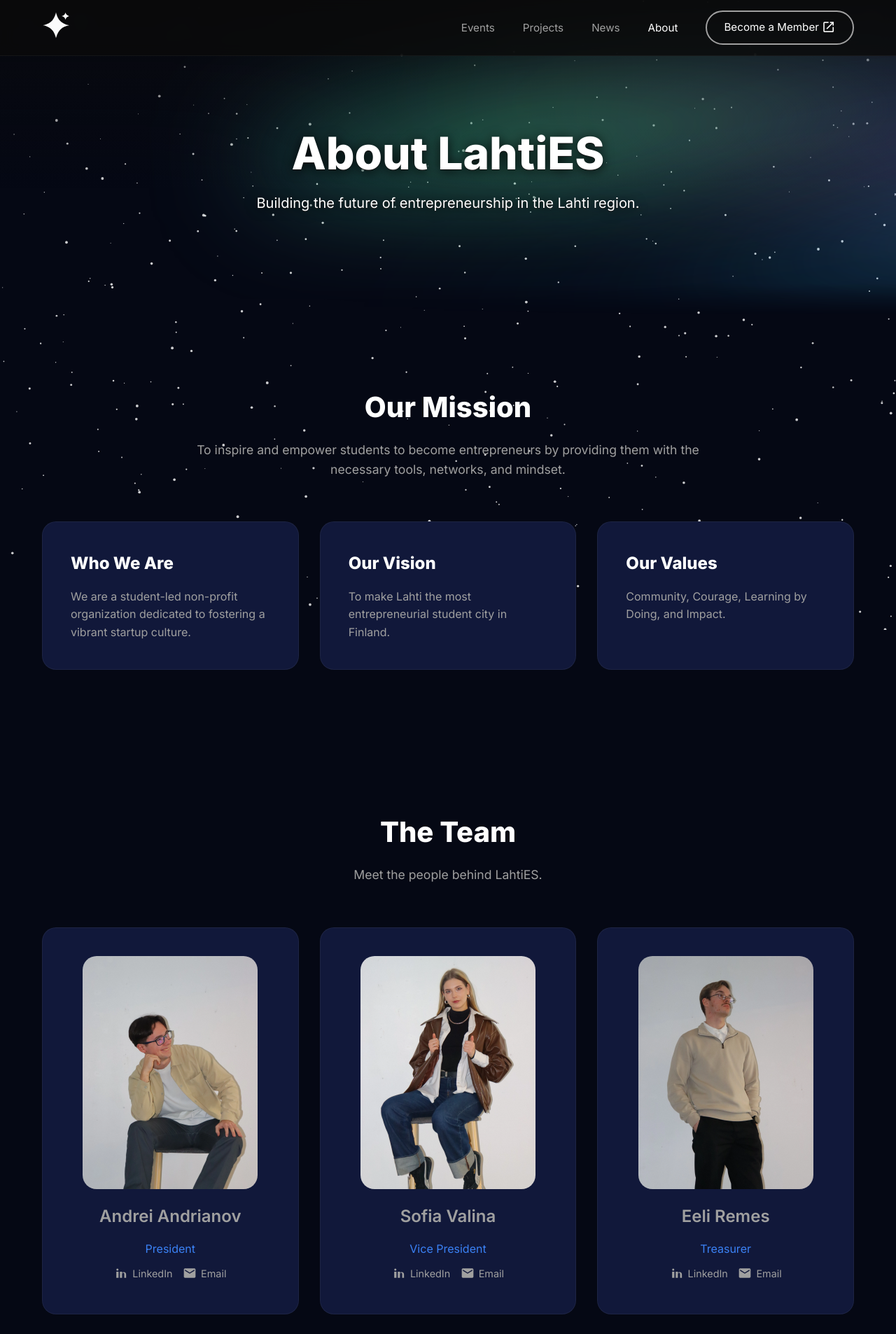
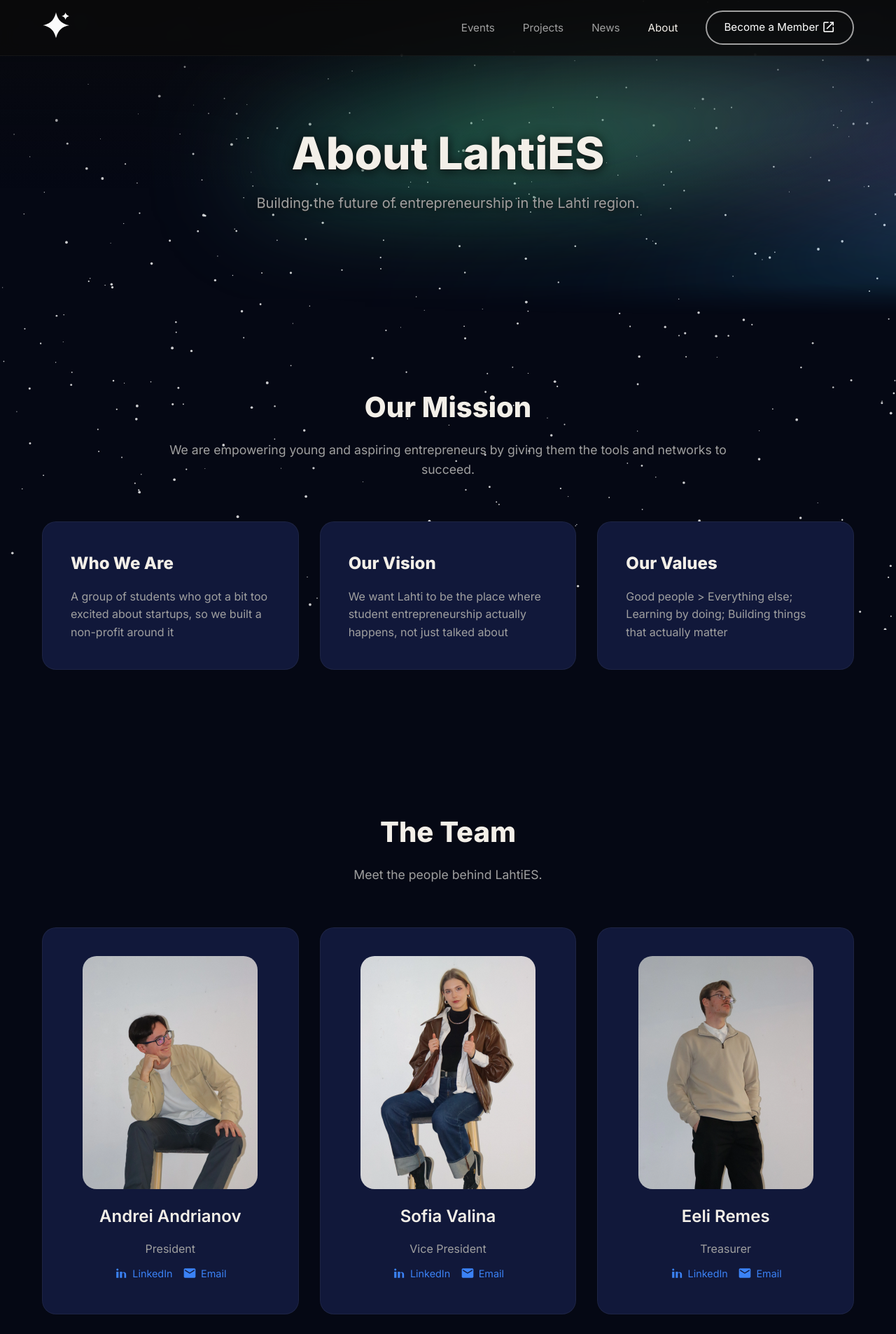
Before and after one commit to lahties/website, a Jekyll site: the page built from about.html, in a window 1280 px wide. Shown: the top 1906 px of the page at 70% size. Built offline with Jekyll 4.4.1, drawn with Linux system fonts in a browser that asks for light colours; some of the changed text lies outside the part shown.

Commit message:
Added fixes and improvements

```diff
--- a/_includes/footer.html
+++ b/_includes/footer.html
@@ -2,7 +2,7 @@
     <div class="container footer-content">
         <div class="footer-col">
             <img src="{{ 'assets/images/logo.png' | relative_url }}" alt="LahtiES Logo" class="logo-img">
-            <p>Lahti Entrepreneurship Society</p>
+            <p>Lahti Entrepreneurship Society Ry</p>
             <p style="color: var(--text-secondary);margin-top: 1rem;">LahtiES is home to passionate, ambitious individuals who believe in the power of innovation and learning from every experience. </p>
         </div>
         {% for col in site.data.footer.columns %}
--- a/about.html
+++ b/about.html
@@ -19,21 +19,21 @@
     <div class="container">
         <div class="section-header fade-in-on-scroll">
             <h2>Our Mission</h2>
-            <p style="max-width: 800px; margin: 0 auto;">To inspire and empower students to become entrepreneurs by providing them with the necessary tools, networks, and mindset.</p>
+            <p style="max-width: 800px; margin: 0 auto;">We are empowering young and aspiring entrepreneurs by giving them the tools and networks to succeed.</p>
         </div>
 
         <div class="grid-3" style="margin-top: 60px;">
             <div class="card fade-in-on-scroll">
                 <h3>Who We Are</h3>
-                <p style="margin-top: 10px;">We are a student-led non-profit organization dedicated to fostering a vibrant startup culture.</p>
+                <p style="margin-top: 10px;">A group of students who got a bit too excited about startups, so we built a non-profit around it</p>
             </div>
             <div class="card fade-in-on-scroll delay-1">
                 <h3>Our Vision</h3>
-                <p style="margin-top: 10px;">To make Lahti the most entrepreneurial student city in Finland.</p>
+                <p style="margin-top: 10px;">We want Lahti to be the place where student entrepreneurship actually happens, not just talked about</p>
             </div>
             <div class="card fade-in-on-scroll delay-2">
                 <h3>Our Values</h3>
-                <p style="margin-top: 10px;">Community, Courage, Learning by Doing, and Impact.</p>
+                <p style="margin-top: 10px;">Good people > Everything else; Learning by doing; Building things that actually matter</p>
             </div>
         </div>
     </div>
@@ -49,26 +49,26 @@
             <div class="card fade-in-on-scroll" style="text-align: center;">
                 <img src="{{ 'assets/images/andrei.webp' | relative_url }}" alt="Andrei Andrianov" class="team-photo">
                 <h3><a href="https://www.linkedin.com/in/andrei-andrianov-prlemon/" class="team-link" target="_blank" rel="noopener noreferrer">Andrei Andrianov</a></h3>
-                <p style="color: var(--accent-color);">President</p>
+                <p>President</p>
                 <a href="https://www.linkedin.com/in/andrei-andrianov-prlemon/" class="linkedin-profile" target="_blank" rel="noopener noreferrer">
                     <svg xmlns="http://www.w3.org/2000/svg" viewBox="0 0 34 34" class="linkedin-icon"><path d="M34,34H0V0H34V34Z" fill="none"/><path d="M10.9,13.5H5.4V28.6H10.9V13.5ZM8.1,11.1a2.6,2.6,0,1,1,2.6-2.6A2.6,2.6,0,0,1,8.1,11.1ZM29.2,20.9c0-4.3-2.3-6.3-5.3-6.3a4.6,4.6,0,0,0-4.3,2.4h-.1V13.5H14.1V28.6h5.3V20.2c0-2.1.4-4.1,2.9-4.1,2.4,0,2.4,2.3,2.4,4.2V28.6H29.2Z" fill="currentColor"/></svg>
                     LinkedIn
                 </a>
                 <a href="mailto:andrei.andrianov@lahties.com" class="email-profile" target="_blank" rel="noopener noreferrer">
-                    <svg xmlns="http://www.w3.org/2000/svg" viewBox="0 0 24 24" class="email-icon"><path d="M0 0h24v24H0z" fill="none"/><path d="M20 4H4c-1.1 0-2 .9-2 2v12c0 1.1.9 2 2 2h16c1.1 0 2-.9 2-2V6c0-1.1-.9-2-2-2zm0 4l-8 5-8-5V6l8 5 8-5v2z"/></svg>
+                    <svg xmlns="http://www.w3.org/2000/svg" viewBox="0 0 24 24" class="email-icon"><path d="M0 0h24v24H0z" fill="none"/><path d="M20 4H4c-1.1 0-2 .9-2 2v12c0 1.1.9 2 2 2h16c1.1 0 2-.9 2-2V6c0-1.1-.9-2-2-2zm0 4l-8 5-8-5V6l8 5 8-5v2z" fill="currentColor"/></svg>
                     Email
                 </a>
             </div>
             <div class="card fade-in-on-scroll delay-1" style="text-align: center;">
                 <img src="{{ 'assets/images/sofia.webp' | relative_url }}" alt="Sofia Valina" class="team-photo">
                 <h3><a href="https://www.linkedin.com/in/sofia-valina-017271263/" class="team-link" target="_blank" rel="noopener noreferrer">Sofia Valina</a></h3>
-                <p style="color: var(--accent-color);">Vice President</p>
+                <p>Vice President</p>
                 <a href="https://www.linkedin.com/in/sofia-valina-017271263/" class="linkedin-profile" target="_blank" rel="noopener noreferrer">
                     <svg xmlns="http://www.w3.org/2000/svg" viewBox="0 0 34 34" class="linkedin-icon"><path d="M34,34H0V0H34V34Z" fill="none"/><path d="M10.9,13.5H5.4V28.6H10.9V13.5ZM8.1,11.1a2.6,2.6,0,1,1,2.6-2.6A2.6,2.6,0,0,1,8.1,11.1ZM29.2,20.9c0-4.3-2.3-6.3-5.3-6.3a4.6,4.6,0,0,0-4.3,2.4h-.1V13.5H14.1V28.6h5.3V20.2c0-2.1.4-4.1,2.9-4.1,2.4,0,2.4,2.3,2.4,4.2V28.6H29.2Z" fill="currentColor"/></svg>
                     LinkedIn
                 </a>
                 <a href="mailto:sofia.valina@lahties.com" class="email-profile" target="_blank" rel="noopener noreferrer">
-                    <svg xmlns="http://www.w3.org/2000/svg" viewBox="0 0 24 24" class="email-icon"><path d="M0 0h24v24H0z" fill="none"/><path d="M20 4H4c-1.1 0-2 .9-2 2v12c0 1.1.9 2 2 2h16c1.1 0 2-.9 2-2V6c0-1.1-.9-2-2-2zm0 4l-8 5-8-5V6l8 5 8-5v2z"/></svg>
+                    <svg xmlns="http://www.w3.org/2000/svg" viewBox="0 0 24 24" class="email-icon"><path d="M0 0h24v24H0z" fill="none"/><path d="M20 4H4c-1.1 0-2 .9-2 2v12c0 1.1.9 2 2 2h16c1.1 0 2-.9 2-2V6c0-1.1-.9-2-2-2zm0 4l-8 5-8-5V6l8 5 8-5v2z" fill="currentColor"/></svg>
                     Email
                 </a>
             </div>
@@ -76,65 +76,65 @@
              <div class="card fade-in-on-scroll delay-2" style="text-align: center;">
                 <img src="{{ 'assets/images/eeli.webp' | relative_url }}" alt="Eeli Remes" class="team-photo">
                 <h3><a href="https://www.linkedin.com/in/eeli-remes" class="team-link" target="_blank" rel="noopener noreferrer">Eeli Remes</a></h3>
-                <p style="color: var(--accent-color);">Treasurer</p>
+                <p>Treasurer</p>
                 <a href="https://www.linkedin.com/in/eeli-remes" class="linkedin-profile" target="_blank" rel="noopener noreferrer">
                     <svg xmlns="http://www.w3.org/2000/svg" viewBox="0 0 34 34" class="linkedin-icon"><path d="M34,34H0V0H34V34Z" fill="none"/><path d="M10.9,13.5H5.4V28.6H10.9V13.5ZM8.1,11.1a2.6,2.6,0,1,1,2.6-2.6A2.6,2.6,0,0,1,8.1,11.1ZM29.2,20.9c0-4.3-2.3-6.3-5.3-6.3a4.6,4.6,0,0,0-4.3,2.4h-.1V13.5H14.1V28.6h5.3V20.2c0-2.1.4-4.1,2.9-4.1,2.4,0,2.4,2.3,2.4,4.2V28.6H29.2Z" fill="currentColor"/></svg>
                     LinkedIn
                 </a>
                 <a href="mailto:eeli.remes@lahties.com" class="email-profile" target="_blank" rel="noopener noreferrer">
-                    <svg xmlns="http://www.w3.org/2000/svg" viewBox="0 0 24 24" class="email-icon"><path d="M0 0h24v24H0z" fill="none"/><path d="M20 4H4c-1.1 0-2 .9-2 2v12c0 1.1.9 2 2 2h16c1.1 0 2-.9 2-2V6c0-1.1-.9-2-2-2zm0 4l-8 5-8-5V6l8 5 8-5v2z"/></svg>
+                    <svg xmlns="http://www.w3.org/2000/svg" viewBox="0 0 24 24" class="email-icon"><path d="M0 0h24v24H0z" fill="none"/><path d="M20 4H4c-1.1 0-2 .9-2 2v12c0 1.1.9 2 2 2h16c1.1 0 2-.9 2-2V6c0-1.1-.9-2-2-2zm0 4l-8 5-8-5V6l8 5 8-5v2z" fill="currentColor"/></svg>
                     Email
                 </a>
             </div>
              <div class="card fade-in-on-scroll delay-2" style="text-align: center;">
                 <img src="{{ 'assets/images/polina.webp' | relative_url }}" alt="Polina Antonova" class="team-photo">
                 <h3><a href="https://www.linkedin.com/in/polina-antonova-546295313/" class="team-link" target="_blank" rel="noopener noreferrer">Polina Antonova</a></h3>
-                <p style="color: var(--accent-color);">Head of Marketing</p>
+                <p>Head of Marketing</p>
                 <a href="https://www.linkedin.com/in/polina-antonova-546295313/" class="linkedin-profile" target="_blank" rel="noopener noreferrer">
                     <svg xmlns="http://www.w3.org/2000/svg" viewBox="0 0 34 34" class="linkedin-icon"><path d="M34,34H0V0H34V34Z" fill="none"/><path d="M10.9,13.5H5.4V28.6H10.9V13.5ZM8.1,11.1a2.6,2.6,0,1,1,2.6-2.6A2.6,2.6,0,0,1,8.1,11.1ZM29.2,20.9c0-4.3-2.3-6.3-5.3-6.3a4.6,4.6,0,0,0-4.3,2.4h-.1V13.5H14.1V28.6h5.3V20.2c0-2.1.4-4.1,2.9-4.1,2.4,0,2.4,2.3,2.4,4.2V28.6H29.2Z" fill="currentColor"/></svg>
                     LinkedIn
                 </a>
                 <a href="mailto:polina.antonova@lahties.com" class="email-profile" target="_blank" rel="noopener noreferrer">
-                    <svg xmlns="http://www.w3.org/2000/svg" viewBox="0 0 24 24" class="email-icon"><path d="M0 0h24v24H0z" fill="none"/><path d="M20 4H4c-1.1 0-2 .9-2 2v12c0 1.1.9 2 2 2h16c1.1 0 2-.9 2-2V6c0-1.1-.9-2-2-2zm0 4l-8 5-8-5V6l8 5 8-5v2z"/></svg>
+                    <svg xmlns="http://www.w3.org/2000/svg" viewBox="0 0 24 24" class="email-icon"><path d="M0 0h24v24H0z" fill="none"/><path d="M20 4H4c-1.1 0-2 .9-2 2v12c0 1.1.9 2 2 2h16c1.1 0 2-.9 2-2V6c0-1.1-.9-2-2-2zm0 4l-8 5-8-5V6l8 5 8-5v2z" fill="currentColor"/></svg>
                     Email
                 </a>
             </div>
              <div class="card fade-in-on-scroll" style="text-align: center;">
                 <img src="{{ 'assets/images/veronika.webp' | relative_url }}" alt="Veronika Sulák" class="team-photo">
                 <h3><a href="https://www.linkedin.com/in/veronika-sulak" class="team-link" target="_blank" rel="noopener noreferrer">Veronika Sulák</a></h3>
-                <p style="color: var(--accent-color);">Head of Events</p>
+                <p>Head of Events</p>
                 <a href="https://www.linkedin.com/in/veronika-sulak" class="linkedin-profile" target="_blank" rel="noopener noreferrer">
                     <svg xmlns="http://www.w3.org/2000/svg" viewBox="0 0 34 34" class="linkedin-icon"><path d="M34,34H0V0H34V34Z" fill="none"/><path d="M10.9,13.5H5.4V28.6H10.9V13.5ZM8.1,11.1a2.6,2.6,0,1,1,2.6-2.6A2.6,2.6,0,0,1,8.1,11.1ZM29.2,20.9c0-4.3-2.3-6.3-5.3-6.3a4.6,4.6,0,0,0-4.3,2.4h-.1V13.5H14.1V28.6h5.3V20.2c0-2.1.4-4.1,2.9-4.1,2.4,0,2.4,2.3,2.4,4.2V28.6H29.2Z" fill="currentColor"/></svg>
                     LinkedIn
                 </a>
                 <a href="mailto:veronika.sulak@lahties.com" class="email-profile" target="_blank" rel="noopener noreferrer">
-                    <svg xmlns="http://www.w3.org/2000/svg" viewBox="0 0 24 24" class="email-icon"><path d="M0 0h24v24H0z" fill="none"/><path d="M20 4H4c-1.1 0-2 .9-2 2v12c0 1.1.9 2 2 2h16c1.1 0 2-.9 2-2V6c0-1.1-.9-2-2-2zm0 4l-8 5-8-5V6l8 5 8-5v2z"/></svg>
+                    <svg xmlns="http://www.w3.org/2000/svg" viewBox="0 0 24 24" class="email-icon"><path d="M0 0h24v24H0z" fill="none"/><path d="M20 4H4c-1.1 0-2 .9-2 2v12c0 1.1.9 2 2 2h16c1.1 0 2-.9 2-2V6c0-1.1-.9-2-2-2zm0 4l-8 5-8-5V6l8 5 8-5v2z" fill="currentColor"/></svg>
                     Email
                 </a>
             </div>
              <div class="card fade-in-on-scroll delay-1" style="text-align: center;">
                 <img src="{{ 'assets/images/nihan.webp' | relative_url }}" alt="Nihan Suleiman" class="team-photo">
                 <h3><a href="https://www.linkedin.com/in/nihan-suleiman-8b3974253/" class="team-link" target="_blank" rel="noopener noreferrer">Nihan Suleiman</a></h3>
-                <p style="color: var(--accent-color);">Head of Corporate Relations</p>
+                <p>Head of Corporate Relations</p>
                 <a href="https://www.linkedin.com/in/nihan-suleiman-8b3974253/" class="linkedin-profile" target="_blank" rel="noopener noreferrer">
                     <svg xmlns="http://www.w3.org/2000/svg" viewBox="0 0 34 34" class="linkedin-icon"><path d="M34,34H0V0H34V34Z" fill="none"/><path d="M10.9,13.5H5.4V28.6H10.9V13.5ZM8.1,11.1a2.6,2.6,0,1,1,2.6-2.6A2.6,2.6,0,0,1,8.1,11.1ZM29.2,20.9c0-4.3-2.3-6.3-5.3-6.3a4.6,4.6,0,0,0-4.3,2.4h-.1V13.5H14.1V28.6h5.3V20.2c0-2.1.4-4.1,2.9-4.1,2.4,0,2.4,2.3,2.4,4.2V28.6H29.2Z" fill="currentColor"/></svg>
                     LinkedIn
                 </a>
                 <a href="mailto:nihan.suleiman@lahties.com" class="email-profile" target="_blank" rel="noopener noreferrer">
-                    <svg xmlns="http://www.w3.org/2000/svg" viewBox="0 0 24 24" class="email-icon"><path d="M0 0h24v24H0z" fill="none"/><path d="M20 4H4c-1.1 0-2 .9-2 2v12c0 1.1.9 2 2 2h16c1.1 0 2-.9 2-2V6c0-1.1-.9-2-2-2zm0 4l-8 5-8-5V6l8 5 8-5v2z"/></svg>
+                    <svg xmlns="http://www.w3.org/2000/svg" viewBox="0 0 24 24" class="email-icon"><path d="M0 0h24v24H0z" fill="none"/><path d="M20 4H4c-1.1 0-2 .9-2 2v12c0 1.1.9 2 2 2h16c1.1 0 2-.9 2-2V6c0-1.1-.9-2-2-2zm0 4l-8 5-8-5V6l8 5 8-5v2z" fill="currentColor"/></svg>
                     Email
                 </a>
             </div>
              <div class="card fade-in-on-scroll" style="text-align: center;">
                 <img src="{{ 'assets/images/huba.webp' | relative_url }}" alt="Huba Gergely Nagy" class="team-photo">
                 <h3><a href="https://www.linkedin.com/in/huba-nagy" class="team-link" target="_blank" rel="noopener noreferrer">Huba Gergely Nagy</a></h3>
-                <p style="color: var(--accent-color);">Technical Lead</p>
+                <p>Technical Lead</p>
                 <a href="https://www.linkedin.com/in/huba-nagy" class="linkedin-profile" target="_blank" rel="noopener noreferrer">
                     <svg xmlns="http://www.w3.org/2000/svg" viewBox="0 0 34 34" class="linkedin-icon"><path d="M34,34H0V0H34V34Z" fill="none"/><path d="M10.9,13.5H5.4V28.6H10.9V13.5ZM8.1,11.1a2.6,2.6,0,1,1,2.6-2.6A2.6,2.6,0,0,1,8.1,11.1ZM29.2,20.9c0-4.3-2.3-6.3-5.3-6.3a4.6,4.6,0,0,0-4.3,2.4h-.1V13.5H14.1V28.6h5.3V20.2c0-2.1.4-4.1,2.9-4.1,2.4,0,2.4,2.3,2.4,4.2V28.6H29.2Z" fill="currentColor"/></svg>
                     LinkedIn
                 </a>
                 <a href="mailto:huba.nagy@lahties.com" class="email-profile" target="_blank" rel="noopener noreferrer">
-                    <svg xmlns="http://www.w3.org/2000/svg" viewBox="0 0 24 24" class="email-icon"><path d="M0 0h24v24H0z" fill="none"/><path d="M20 4H4c-1.1 0-2 .9-2 2v12c0 1.1.9 2 2 2h16c1.1 0 2-.9 2-2V6c0-1.1-.9-2-2-2zm0 4l-8 5-8-5V6l8 5 8-5v2z"/></svg>
+                    <svg xmlns="http://www.w3.org/2000/svg" viewBox="0 0 24 24" class="email-icon"><path d="M0 0h24v24H0z" fill="none"/><path d="M20 4H4c-1.1 0-2 .9-2 2v12c0 1.1.9 2 2 2h16c1.1 0 2-.9 2-2V6c0-1.1-.9-2-2-2zm0 4l-8 5-8-5V6l8 5 8-5v2z" fill="currentColor"/></svg>
                     Email
                 </a>
             </div>
@@ -143,9 +143,9 @@
                 <ul class="officers-list">
                     <li class="officer-item"><span class="officer-name"><a href="https://www.linkedin.com/in/nina-sochaničová-28502833b" target="_blank" rel="noopener noreferrer">Nina Sochaničová</a></span><span class="officer-role">Marketing</span></li>
                     <li class="officer-item"><span class="officer-name"><a href="https://www.linkedin.com/in/joel-föhr-b14624300/" target="_blank" rel="noopener noreferrer">Joel Föhr</a></span><span class="officer-role">Marketing</span></li>
-                    <li class="officer-item"><span class="officer-name"><a href="https://www.linkedin.com/in/officer3" target="_blank" rel="noopener noreferrer">Officer Three</a></span><span class="officer-role">Role C</span></li>
-                    <li class="officer-item"><span class="officer-name"><a href="https://www.linkedin.com/in/officer4" target="_blank" rel="noopener noreferrer">Officer Four</a></span><span class="officer-role">Role D</span></li>
-                    <li class="officer-item"><span class="officer-name"><a href="https://www.linkedin.com/in/officer5" target="_blank" rel="noopener noreferrer">Officer Five</a></span><span class="officer-role">Role E</span></li>
+                    <li class="officer-item"><span class="officer-name"><a href="https://www.linkedin.com/in/kristian-lalev/" target="_blank" rel="noopener noreferrer">Kristian Lalev</a></span><span class="officer-role">Events</span></li>
+                    <li class="officer-item"><span class="officer-name"><a href="https://www.linkedin.com/in/md-muntahir-hossain-b66155340/" target="_blank" rel="noopener noreferrer">Md Muntahir (Jojo) Hossain</a></span><span class="officer-role">Events</span></li>
+                    <li class="officer-item"><span class="officer-name"><a href="https://www.linkedin.com/in/m%C3%A1rton-magyar-8a88ab189/" target="_blank" rel="noopener noreferrer">Márton Magyar</a></span><span class="officer-role">Events</span></li>
                     <li class="officer-item"><span class="officer-name"><a href="https://www.linkedin.com/in/officer6" target="_blank" rel="noopener noreferrer">Officer Six</a></span><span class="officer-role">Role F</span></li>
                     <li class="officer-item"><span class="officer-name"><a href="https://www.linkedin.com/in/officer7" target="_blank" rel="noopener noreferrer">Officer Seven</a></span><span class="officer-role">Role G</span></li>
                     <li class="officer-item"><span class="officer-name"><a href="https://www.linkedin.com/in/officer8" target="_blank" rel="noopener noreferrer">Officer Eight</a></span><span class="officer-role">Role H</span></li>
--- a/assets/css/style.css
+++ b/assets/css/style.css
@@ -1,7 +1,7 @@
 :root {
     --bg-color: #050814;
     --surface-color: #11183a;
-    --text-primary: #ffffff;
+    --text-primary: #f3efe8;
     --text-secondary: #a0a0a0;
     --accent-color: #3b82f6; /* Electric Blue */
     --accent-hover: #2563eb;
@@ -236,13 +236,11 @@
     font-size: 4rem;
     font-weight: 800;
     margin-bottom: 20px;
-    color: #fff;
     text-shadow: 0 2px 16px rgba(0,0,0,0.85), 0 1px 0 #222;
     line-height: 1.1;
 }
 
 .hero-title-overlay {
-    color: #fff !important;
     text-shadow: 0 2px 16px rgba(0,0,0,0.85), 0 1px 0 #222;
     background: none !important;
     -webkit-background-clip: initial !important;
@@ -323,7 +321,6 @@
 
 /* LinkedIn / profile links in team cards */
 .team-link {
-    color: var(--text-secondary);
     font-weight: 600;
     transition: color var(--transition-speed) ease;
 }
@@ -338,14 +335,14 @@
     align-items: center;
     gap: 6px;
     font-size: 0.9rem;
-    color: var(--text-secondary);
+    color: var(--accent-color);
     margin-top: 10px;
     transition: color var(--transition-speed) ease;
 }
 
 
 .linkedin-profile:hover {
-    color: var(--accent-color);
+    color: var(--accent-hover);
     text-decoration: underline;
 }
 
@@ -361,18 +358,17 @@
     justify-content: center;
     gap: 6px;
     font-size: 0.9rem;
-    color: var(--text-secondary);
+    color: var(--accent-color);
     margin-top: 10px;
     margin-left: 10px;
     transition: color var(--transition-speed) ease;
 }
 .email-profile:hover {
-    color: var(--accent-color);
+    color: var(--accent-hover);
     text-decoration: underline;
 }
 
 .email-icon {
-    fill: var(--text-secondary);
     width: 20px;
     height: 20px;
     flex-shrink: 0;
```
Also changed, not shown: index.html (+2 -7 lines).
